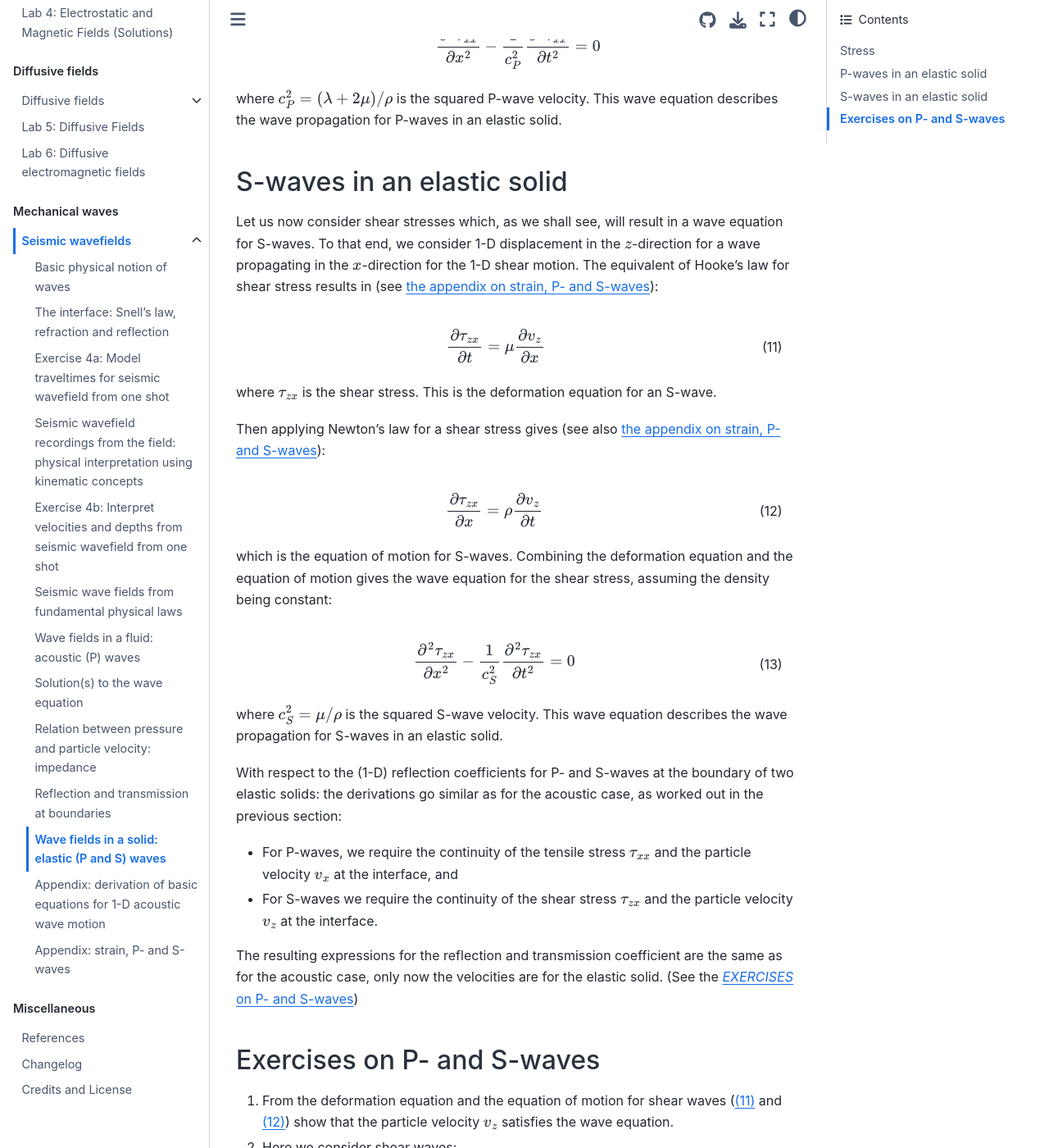
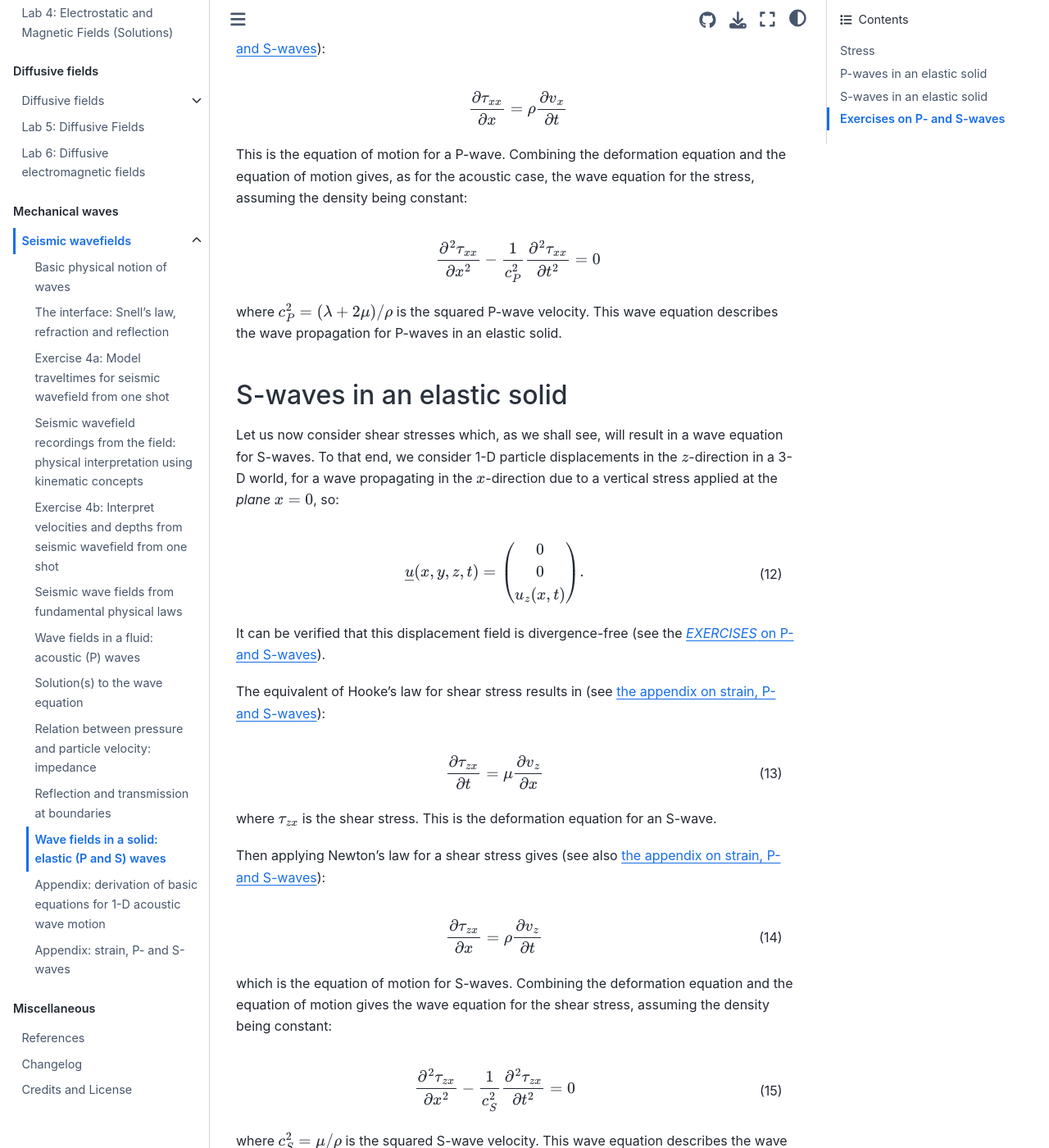
Before and after one commit to BScECT/FieldWaves, a Jupyter Book: the page built from book/4_mechanical_waves/elastic_waves.md, in a window 1280 px wide and 1400 px high, scrolled down 2587 px. Shown: the whole window at 82% size. Built offline with Jupyter Book 1.0.4 settings and Sphinx 7.4.7 and the Sphinx Book theme 1.1.4, drawn with Linux system fonts in a browser that asks for light colours; pages that are not in the unit, such as notebooks, are missing from menus; comment, search, counter and statistics services are not loaded; some of the changed text lies outside the part shown.

Commit message:
Add the P- and S-wave displacement fields and the two exercises on them

```diff
--- a/book/4_mechanical_waves/elastic_waves.md
+++ b/book/4_mechanical_waves/elastic_waves.md
@@ -51,7 +51,18 @@ Definition of stress components for stresses working on an infinitesimal paralle
 
 ## P-waves in an elastic solid
 
-For 1-D wave motion in the $x$-direction, Hooke's law gives for the plane tensile stress $\tau_{xx}$ (see [the appendix on strain, P- and S-waves](./appendix_strain_p_s.md)):
+When we consider 1-D wave motion in the $x$-direction in a 3-D world, the particle displacement for a horizontal stress field applied at the *plane* $x=0$ can be given as:
+
+$$
+   \underline{u} (x,y,z,t) =
+   \begin{pmatrix}
+     u_x(x,t) \\ 0 \\ 0
+   \end{pmatrix}.
+$$ (eq:uxP)
+
+It can be verified that this displacement field is curl-free (see the [*EXERCISES* on P- and S-waves](#subsec-exerc-pands)).
+
+Hooke's law gives for the plane tensile stress $\tau_{xx}$ (see [the appendix on strain, P- and S-waves](./appendix_strain_p_s.md)):
 
 $$
  \frac{\partial \tau_{xx}}{\partial t} = (\lambda + 2\mu)
@@ -77,7 +88,18 @@ where $c^2_P = (\lambda + 2\mu)/\rho$ is the squared P-wave velocity. This wave
 
 ## S-waves in an elastic solid
 
-Let us now consider shear stresses which, as we shall see, will result in a wave equation for S-waves. To that end, we consider 1-D displacement in the $z$-direction for a wave propagating in the $x$-direction for the 1-D shear motion. The equivalent of Hooke's law for shear stress results in (see [the appendix on strain, P- and S-waves](./appendix_strain_p_s.md)):
+Let us now consider shear stresses which, as we shall see, will result in a wave equation for S-waves. To that end, we consider 1-D particle displacements in the $z$-direction in a 3-D world, for a wave propagating in the $x$-direction due to a vertical stress applied at the *plane* $x=0$, so:
+
+$$
+   \underline{u} (x,y,z,t) =
+   \begin{pmatrix}
+     0 \\ 0 \\ u_z(x,t)
+   \end{pmatrix}.
+$$ (eq:uxS)
+
+It can be verified that this displacement field is divergence-free (see the [*EXERCISES* on P- and S-waves](#subsec-exerc-pands)).
+
+The equivalent of Hooke's law for shear stress results in (see [the appendix on strain, P- and S-waves](./appendix_strain_p_s.md)):
 
 $$
  \frac{\partial \tau_{zx}}{\partial t} = \mu \frac{\partial v_z}{\partial x}
@@ -110,15 +132,19 @@ The resulting expressions for the reflection and transmission coefficient are th
 (subsec-exerc-pands)=
 ## Exercises on P- and S-waves
 
-1. From the deformation equation and the equation of motion for shear waves ({eq}`eq:deformS` and {eq}`eq:eqmotionS`) show that the particle velocity $v_z$ satisfies the wave equation.
+1. Show that the displacement field ({eq}`eq:uxP`) for a plane stress field in the $x$-direction, so for a P-wave, is curl-free.
 
-2. Here we consider shear waves:
+2. Show that the displacement field ({eq}`eq:uxS`) for a plane stress field in the $z$-direction, so for an S-wave, is divergence-free.
+
+3. From the deformation equation and the equation of motion for shear waves ({eq}`eq:deformS` and {eq}`eq:eqmotionS`) show that the particle velocity $v_z$ satisfies the wave equation.
+
+4. Here we consider shear waves:
 
    - How can the solution of the wave equation for the shear stress ({eq}`eq:waveqStau`) be written?
    - Based on this solution, *derive* the solution for the particle velocity $v_z$.
    - What is the difference between the two? And how is that called?
 
-3. Here we consider shear waves arriving at an interface:
+5. Here we consider shear waves arriving at an interface:
 
    - When we look at a reflection and transmission across an interface between two materials: we have an incident S-wave coming from above. How would you write the wave field (shear stress and particle velocity) above the interface? And how below?
    - At the interface, we require the continuity of the shear stress and particle velocity, as given above: from this, *derive* the reflection and transmission coefficients.
```
Also changed, not shown: book/4_mechanical_waves/snells_law.md (+1 -1 lines).
